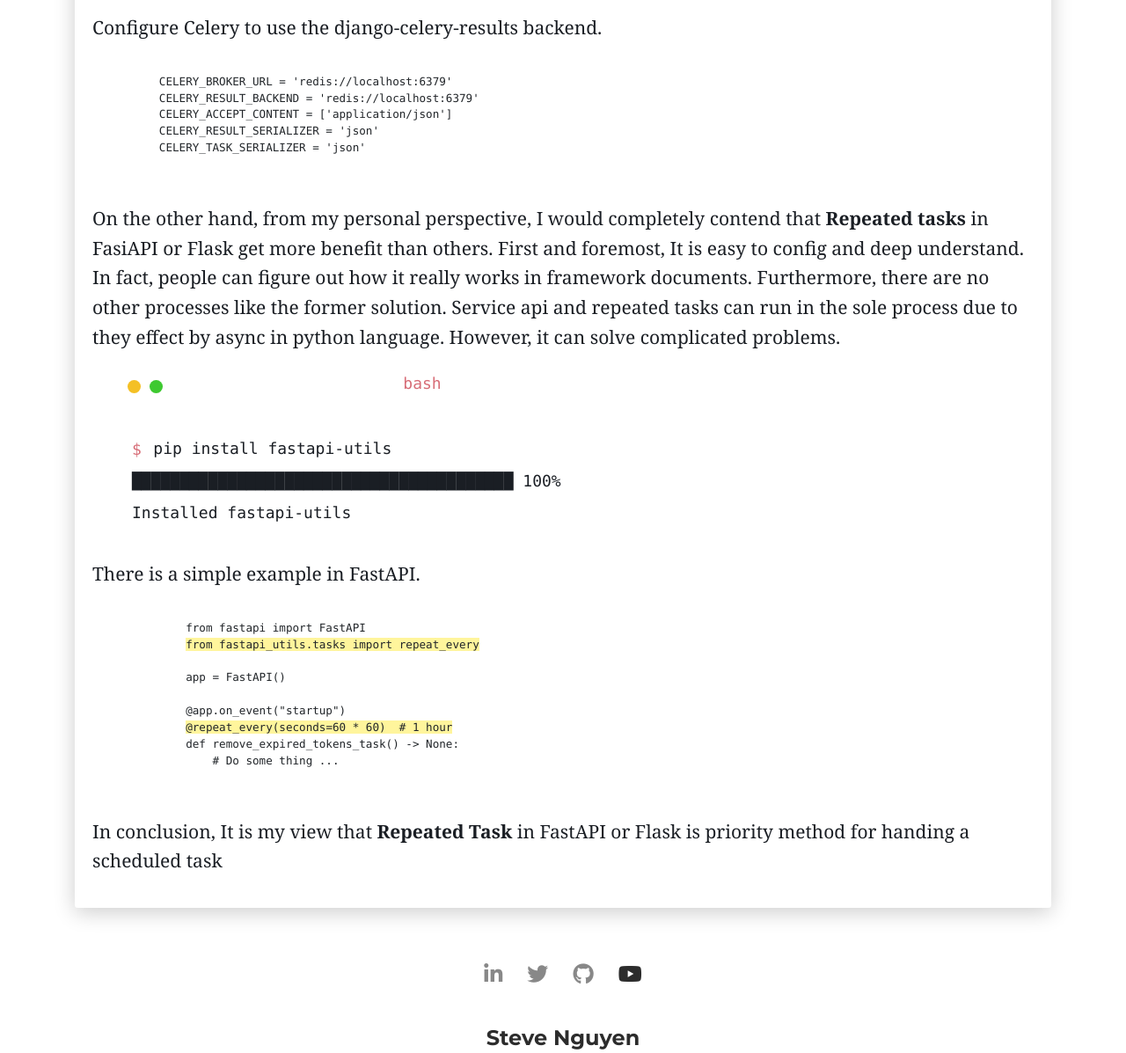
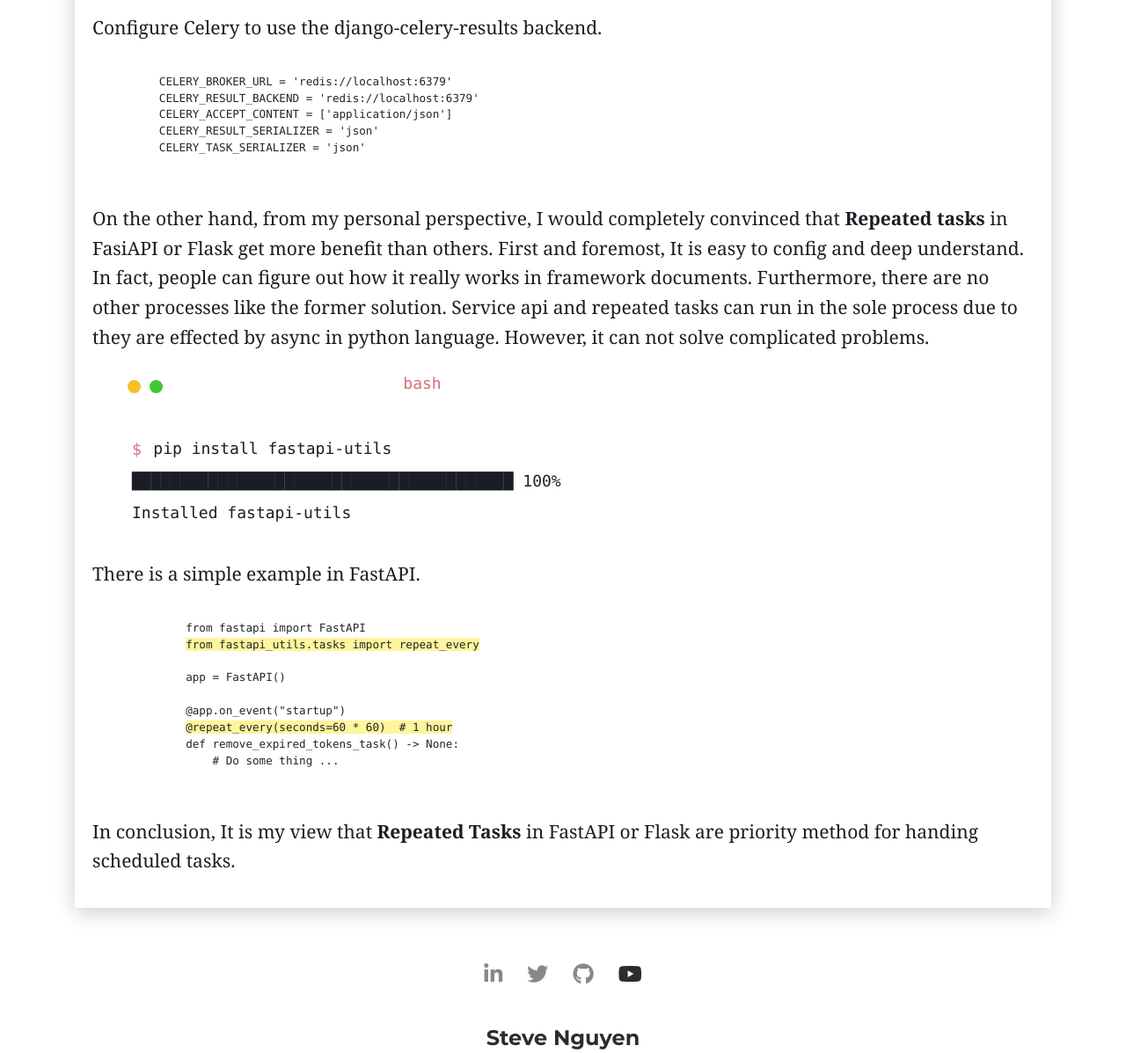
Before and after one commit to huyhoang1996vn/stevedev, a Django app: page /create-scheduled-tasks-with-cronjob-celery-and-async-in-python.html in a window 1280 px wide. Shown: the part 1910-3107 px from the top of the page at 88% size. Run offline with Django 3.2, Linux system fonts and the light colour scheme; some libraries are stand-ins or nearby versions.

Commit message:
Fix content

```diff
--- a/templates/task.html
+++ b/templates/task.html
@@ -73,7 +73,7 @@
           </pre>
 
             <p>
-          On the other hand, from my personal perspective, I would completely contend that <span class="bowl">Repeated tasks</span> in FasiAPI or Flask get more benefit than others. First and foremost, It is easy to config and deep understand. In fact, people can figure out how it really works in framework documents. Furthermore, there are no other processes like the former solution. Service api and repeated tasks can run in the sole process due to they effect by async in python language. However, it can solve complicated problems.
+          On the other hand, from my personal perspective, I would completely convinced that <span class="bowl">Repeated tasks</span> in FasiAPI or Flask get more benefit than others. First and foremost, It is easy to config and deep understand. In fact, people can figure out how it really works in framework documents. Furthermore, there are no other processes like the former solution. Service api and repeated tasks can run in the sole process due to they are effected by async in python language. However, it can not solve complicated problems.
           </p>
 
           <div class="termy2" data-termynal data-ty-typeDelay="40" data-ty-lineDelay="700">
@@ -97,7 +97,7 @@
             </code>
           </pre>
             <p>
-          In conclusion, It is my view that <span class="bowl">Repeated Task</span> in FastAPI or Flask is priority method for handing a scheduled task
+          In conclusion, It is my view that <span class="bowl">Repeated Tasks</span> in FastAPI or Flask are priority method for handing scheduled tasks.
           </p>
           </div>
         </div>
```
